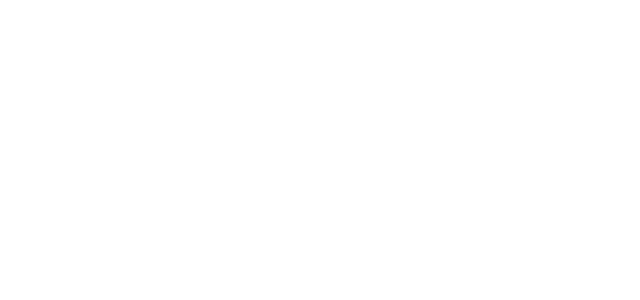
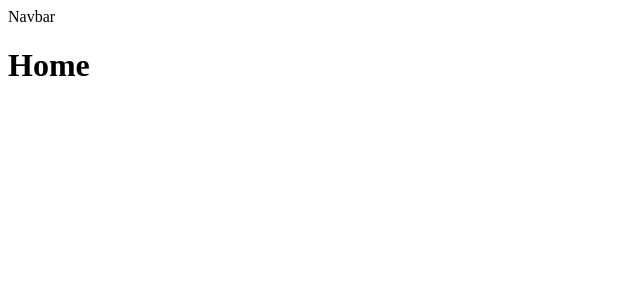
Before and after one commit to soniiss/H4I_Portfolio_, a Next.js app: page / in a window 1280 px wide. Before the commit this address had no page. Shown: the top 300 px of the page, without its empty margins (0-640 px from the left). Built offline with nearby package versions, Linux system fonts and the light colour scheme.

Commit message:
reverted page.tsx changes, swapped crlf to auto for mac, removed mission tag

```diff
--- a/prettier.config.js
+++ b/prettier.config.js
@@ -1,5 +1,5 @@
 module.exports = {
   // wider line length for better TSX readability
   printWidth: 120,
-  endOfLine: "crlf",
+  endOfLine: "auto",
 };
--- a/src/app/about/page.tsx
+++ b/src/app/about/page.tsx
@@ -9,7 +9,7 @@
       {/* About header and mission statement for Cal Poly Food Pantry */}
       <header className={styles.header}>
         <h1 className={styles.mainHeading}>About The Food Pantry</h1>
-        <p className={styles.mission}>
+        <p>
           The Cal Poly Food Pantry feeds the Mustang community. We believe everyone deserves access to fresh nutritious
           food. The Food Pantry has a robust inventory from a wide variety of packaged and canned foods, fresh produce,
           frozen meals, and personal hygiene items, such as diapers and menstrual products.
--- a/src/app/page.tsx
+++ b/src/app/page.tsx
@@ -1,5 +1,12 @@
+import Navbar from "@/components/Navbar";
 import { redirect } from "next/navigation";
 
 export default function Home() {
+  return (
+    <main>
+      <Navbar />
+      <h1>Home</h1>
+    </main>
+  );
   redirect("/about");
 }
```
Also changed, not shown: .eslintrc.json.
